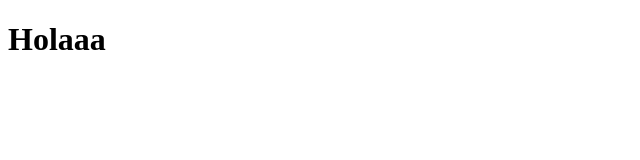
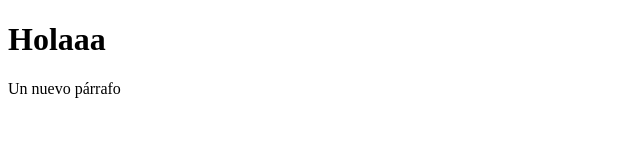
Before and after one commit to JuanDuarte1192/miRepo2, a plain HTML site: page index.html in a window 1280 px wide. Shown: the whole page, without its empty margins (0-640 px from the left). Drawn offline with Linux system fonts and the light colour scheme.

Commit message:
Update index.html

```diff
--- a/index.html
+++ b/index.html
@@ -8,5 +8,6 @@
 </head>
 <body>
    <h1>Holaaa</h1>
+    <p>Un nuevo párrafo</p>
 </body>
 </html>
```
